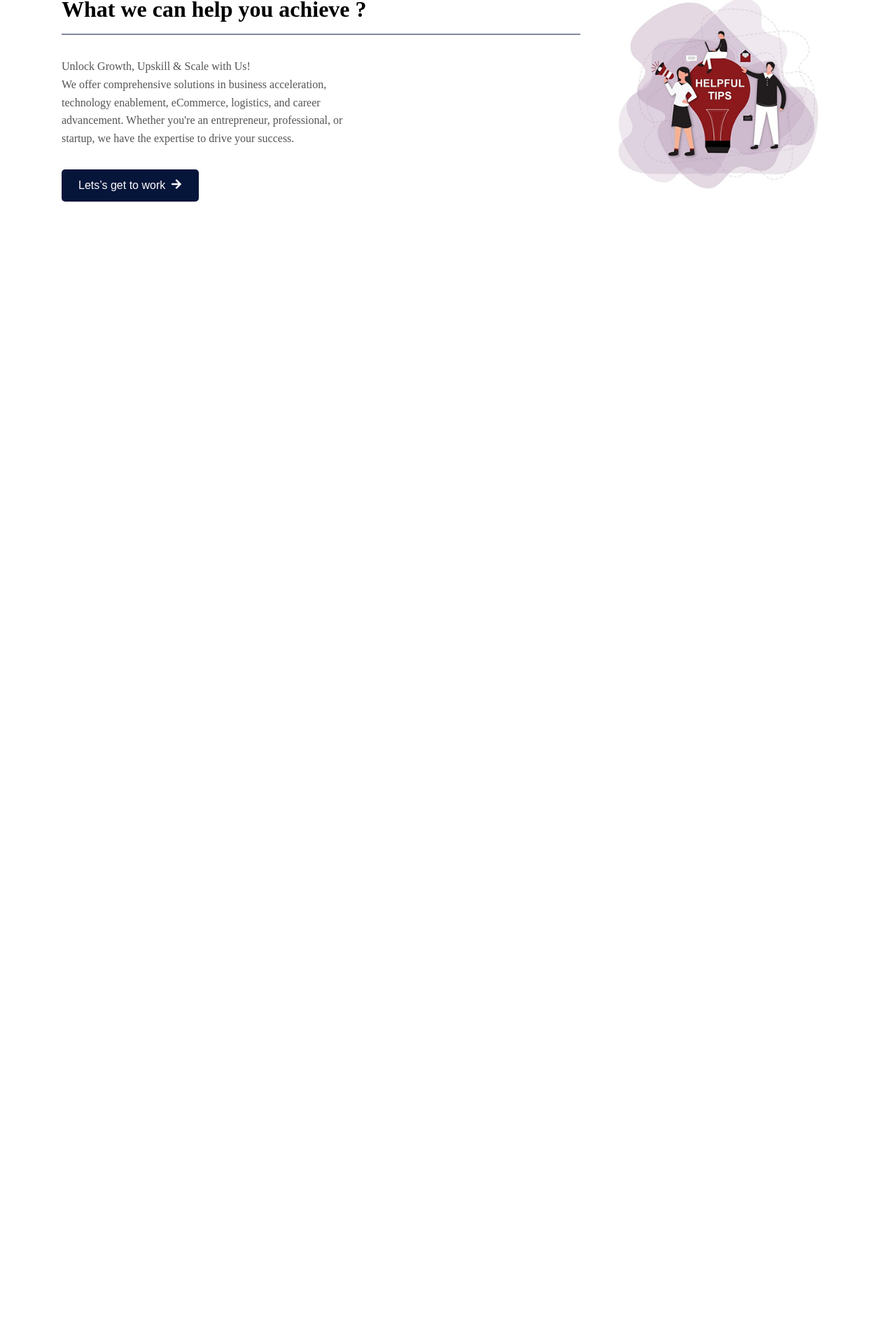
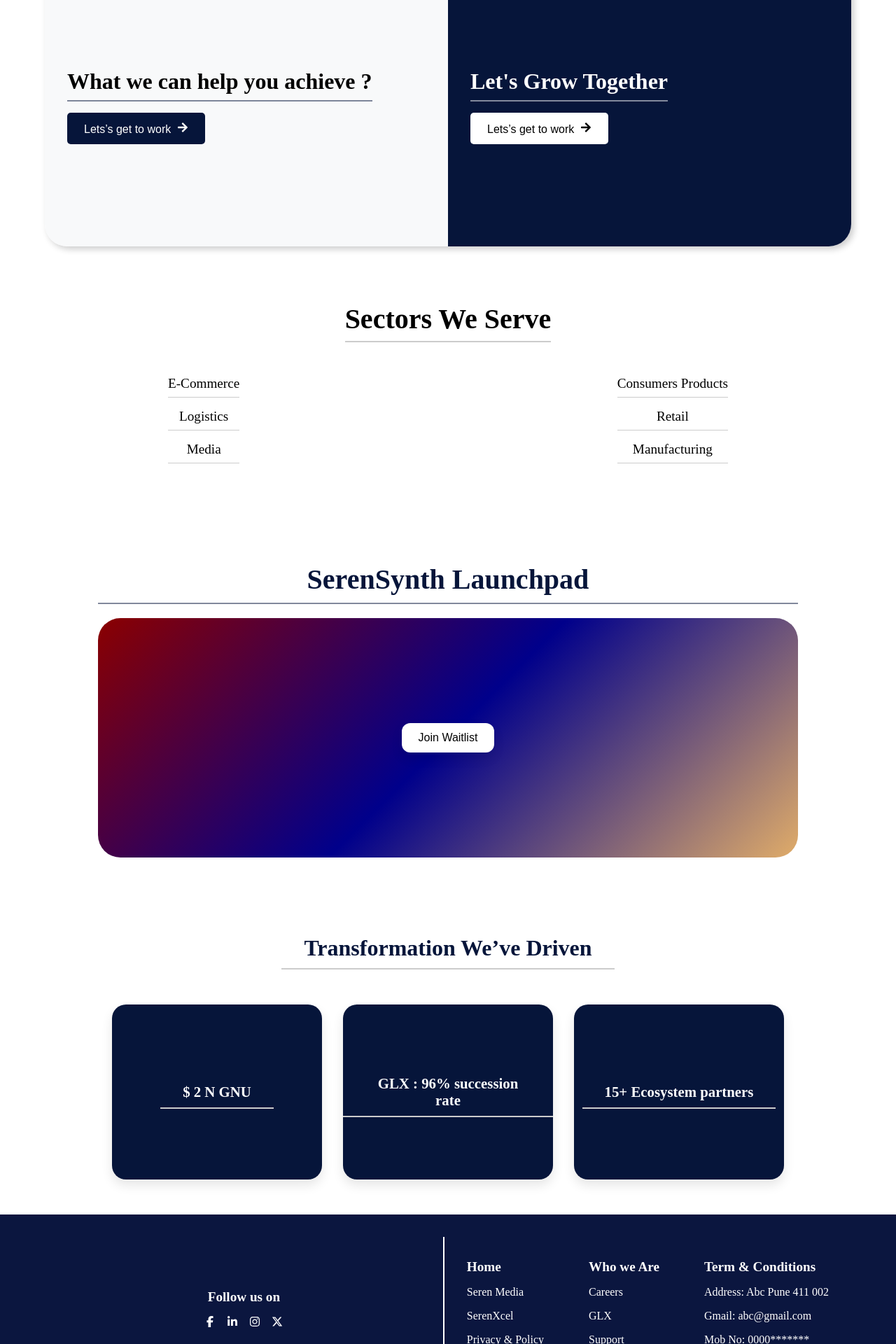
Before and after one commit to gurudesh0801/serensynth, a React (Vite) app: page / in a window 1280 px wide. Shown: the part 880-2800 px from the top of the page at 70% size. Before the commit the page ends 1227 px from the top, so only its background shows below. Built offline with nearby package versions, Linux system fonts and the light colour scheme.

Commit message:
changes done and add new design

```diff
--- a/src/App.jsx
+++ b/src/App.jsx
@@ -3,6 +3,8 @@ import "./App.css";
 import Hero from "./Components/Hero/Hero";
 import Navbar from "./Components/Navbar/Navbar";
 import HelpYouAchive from "./Components/HelpYouAchive/HelpYouAchive";
+import Section3 from "./Components/Section3/Section3";
+import Footer from "./Components/Footer/Footer";
 
 const App = () => {
   return (
@@ -10,6 +12,8 @@ const App = () => {
       <Navbar />
       <Hero />
       <HelpYouAchive />
+      <Section3 />
+      <Footer />
     </>
   );
 };
--- /dev/null
+++ b/src/Components/Footer/Footer.css
@@ -0,0 +1,69 @@
+.footer {
+  background-color: #0b163f;
+  color: white;
+  padding: 2rem 0;
+}
+
+.footer-container {
+  width: 90%;
+  margin: 0 auto;
+}
+
+.footer-content {
+  display: flex;
+  flex-wrap: wrap;
+  justify-content: space-between;
+  border-bottom: 1px solid white;
+  padding-bottom: 2rem;
+}
+
+.footer-section {
+  margin-bottom: 1.5rem;
+  text-align: center;
+  margin: auto;
+}
+
+.footer-section h4,
+.footer-links h4 {
+  font-size: 1.2rem;
+  margin-bottom: 1rem;
+}
+
+.social-icons {
+  display: flex;
+  gap: 1rem;
+}
+
+.footer-links {
+  display: flex;
+  gap: 4rem;
+  padding: 2rem;
+  border-left: 2px solid white;
+}
+
+.footer-links ul {
+  list-style: none;
+  padding: 0;
+}
+
+.footer-links li {
+  margin-bottom: 1rem;
+  cursor: pointer;
+}
+
+.footer-bottom {
+  text-align: center;
+  padding-top: 1rem;
+}
+
+/* Responsive Design */
+@media (max-width: 768px) {
+  .footer-content {
+    flex-direction: column;
+  }
+
+  .footer-links {
+    flex-direction: column;
+    gap: 2rem;
+  }
+}
--- /dev/null
+++ b/src/Components/Footer/Footer.jsx
@@ -0,0 +1,69 @@
+import React from "react";
+import {
+  FaFacebookF,
+  FaLinkedinIn,
+  FaInstagram,
+  FaXTwitter,
+} from "react-icons/fa6";
+import "./Footer.css";
+
+const Footer = () => {
+  return (
+    <footer className="footer">
+      <div className="footer-container">
+        <div className="footer-content">
+          {/* Section 1 */}
+          <div className="footer-section">
+            <h4>Follow us on</h4>
+            <div className="social-icons">
+              <FaFacebookF />
+              <FaLinkedinIn />
+              <FaInstagram />
+              <FaXTwitter />
+            </div>
+          </div>
+
+          {/* Section 2 */}
+          <div className="footer-links">
+            <div>
+              <h4>Home</h4>
+              <ul>
+                <li>Seren Media</li>
+                <li>SerenXcel</li>
+                <li>Privacy & Policy</li>
+              </ul>
+            </div>
+
+            <div>
+              <h4>Who we Are</h4>
+              <ul>
+                <li>Careers</li>
+                <li>GLX</li>
+                <li>Support</li>
+              </ul>
+            </div>
+
+            <div>
+              <h4>Term & Conditions</h4>
+              <ul>
+                <li>Address: Abc Pune 411 002</li>
+                <li>Gmail: abc@gmail.com</li>
+                <li>Mob No: 0000*******</li>
+              </ul>
+            </div>
+          </div>
+        </div>
+
+        {/* Copyright Section */}
+        <div className="footer-bottom">
+          <p>
+            Copyrights Serensynth Labs Private Limited © All Rights Reserved
+            2025
+          </p>
+        </div>
+      </div>
+    </footer>
+  );
+};
+
+export default Footer;
--- a/src/Components/HelpYouAchive/HelpYouAchive.css
+++ b/src/Components/HelpYouAchive/HelpYouAchive.css
@@ -1,136 +1,182 @@
+/* General Styles */
+.container2 {
+  width: 90%;
+  max-width: 1200px;
+  margin: 0 auto;
+  padding: 2rem 0;
+}
+
+/* Section Container */
 .secContainer {
   display: flex;
+  flex-wrap: wrap;
   align-items: center;
-  justify-content: space-between;
-  gap: 2rem;
-  padding: 3rem;
-  max-width: 1200px;
-  margin: auto;
+  justify-content: center;
+  border-radius: 2rem;
+  box-shadow: 4px 4px 10px rgba(0, 0, 0, 0.2);
 }
 
-/* Text Container */
-.textCont {
+/* First & Second Container */
+.firstCont,
+.secCont {
   flex: 1;
-  max-width: 70%;
+  display: flex;
+  flex-direction: column;
+  align-items: flex-start;
+  justify-content: center;
+  text-align: left;
+  padding: 2rem;
+  height: 50vh;
 }
 
-.textCont h1 {
+.firstCont {
+  background-color: #f8f9fa;
+  width: 55%;
+  border-top-left-radius: 2rem;
+  border-bottom-left-radius: 2rem;
+}
+
+.secCont {
+  background-color: #06153a;
+  color: white;
+  width: 45%;
+  border-top-right-radius: 2rem;
+  border-bottom-right-radius: 2rem;
+}
+
+/* Headings */
+.firstCont h1,
+.secCont h1 {
   font-size: 2rem;
   margin-bottom: 1rem;
-  padding: 1rem 0rem;
+  padding-bottom: 0.5rem;
   border-bottom: 2px solid #04133b80;
 }
 
-.textCont p {
-  font-size: 1rem;
-  line-height: 1.6;
-  padding: 1rem 0rem;
-  color: #555;
+.secCont h1 {
+  border-bottom-color: rgba(255, 255, 255, 0.5);
 }
 
-.textCont button {
-  display: flex;
-  align-items: center;
+/* Buttons */
+.firstCont button,
+.secCont button {
   background-color: #06153a;
-  color: #fff;
+  color: white;
   padding: 0.8rem 1.5rem;
   border: none;
   border-radius: 5px;
   font-size: 1rem;
   cursor: pointer;
-  margin-top: 1rem;
   transition: background 0.3s ease-in-out;
+  align-self: flex-start;
 }
 
-.textCont button span {
-  margin-left: 0.5rem;
+.secCont button {
+  background-color: white;
+  color: black;
 }
 
-.textCont button:hover {
+.firstCont button:hover {
   background-color: #0056b3;
 }
 
-/* Image Container */
-.imgCont {
-  flex: 1;
-  max-width: 30%;
-  display: flex;
-  justify-content: center;
+.secCont button:hover {
+  background-color: rgba(255, 255, 255, 0.8);
 }
 
-.imgCont img {
-  width: 100%;
-  max-width: 500px;
-  height: auto;
+/* Sectors Section */
+.thirdCont {
+  text-align: center;
+  margin-top: 3rem;
+  padding: 2rem;
 }
 
-/* Large Screens (Desktops) */
-@media (max-width: 1200px) {
-  .textCont h1 {
-    font-size: 2rem;
+.thirdCont h1 {
+  font-size: 2.5rem;
+  margin-bottom: 1rem;
+  padding-bottom: 0.5rem;
+  border-bottom: 2px solid rgba(0, 0, 0, 0.2);
+  display: inline-block;
+}
+
+/* Items List */
+.items {
+  display: flex;
+  justify-content: space-between;
+  flex-wrap: wrap;
+  gap: 2rem;
+  max-width: 800px;
+  margin: 2rem auto;
+}
+
+.items ul {
+  list-style: none;
+  padding: 0;
+}
+
+.items li {
+  font-size: 1.2rem;
+  margin-bottom: 1rem;
+  border-bottom: 1px solid rgba(0, 0, 0, 0.2);
+  padding-bottom: 0.5rem;
+}
+
+/* Responsive Design */
+@media (max-width: 1024px) {
+  .secContainer {
+    flex-direction: column;
   }
 
-  .textCont p {
-    font-size: 1.1rem;
+  .firstCont,
+  .secCont {
+    width: 100%;
+    height: auto;
   }
 }
 
-/* Medium Screens (Laptops & Tablets) */
-@media (max-width: 1024px) {
-  .secContainer {
-    flex-direction: column;
-    text-align: center;
-  }
-
-  .textCont {
-    max-width: 100%;
-  }
-
-  .imgCont {
-    max-width: 100%;
-  }
-
-  .textCont button {
-    margin: 1rem auto;
-  }
-}
-
-/* Small Screens (Mobiles) */
 @media (max-width: 600px) {
-  .textCont h1 {
+  .firstCont h1,
+  .secCont h1 {
     font-size: 1.8rem;
   }
 
-  .textCont p {
-    font-size: 1rem;
-  }
-
-  .textCont button {
+  .firstCont button,
+  .secCont button {
     padding: 0.7rem 1.2rem;
     font-size: 0.9rem;
   }
 
-  .imgCont img {
-    max-width: 350px;
+  .thirdCont h1 {
+    font-size: 2rem;
+  }
+
+  .items li {
+    font-size: 1rem;
+  }
+
+  .items {
+    flex-direction: column;
+    align-items: center;
   }
 }
 
-/* Extra Small Screens (Small Mobiles) */
 @media (max-width: 400px) {
-  .textCont h1 {
+  .firstCont h1,
+  .secCont h1 {
     font-size: 1.5rem;
   }
 
-  .textCont p {
-    font-size: 0.9rem;
-  }
-
-  .textCont button {
+  .firstCont button,
+  .secCont button {
     padding: 0.6rem 1rem;
     font-size: 0.8rem;
   }
 
-  .imgCont img {
-    max-width: 280px;
+  .thirdCont h1 {
+    font-size: 1.8rem;
+  }
+
+  .items li {
+    font-size: 0.9rem;
   }
 }
--- a/src/Components/HelpYouAchive/HelpYouAchive.jsx
+++ b/src/Components/HelpYouAchive/HelpYouAchive.jsx
@@ -6,26 +6,44 @@ import "./HelpYouAchive.css";
 const HelpYouAchive = () => {
   return (
     <>
+      <div className="container2">
         <div className="secContainer">
-        <div className="textCont">
+          <div className="firstCont">
             <h1>What we can help you achieve ?</h1>
-          <p>
-            Unlock Growth, Upskill & Scale with Us! <br /> We offer
-            comprehensive solutions in business acceleration, <br />
-            technology enablement, eCommerce, logistics, and career <br />
-            advancement. Whether you're an entrepreneur, professional, or <br />
-            startup, we have the expertise to drive your success.
-          </p>
             <button>
-            Lets’s get to work
+              Lets’s get to work &nbsp;
               <span>
                 <FaArrowRight />
               </span>
             </button>
           </div>
 
-        <div className="imgCont">
-          <img src={img} alt="" />
+          <div className="secCont">
+            <h1>Let's Grow Together</h1>
+            <button>
+              Lets’s get to work &nbsp;
+              <span>
+                <FaArrowRight />
+              </span>
+            </button>
+          </div>
+        </div>
+
+        <div className="thirdCont">
+          <h1>Sectors We Serve</h1>
+
+          <div className="items">
+            <ul>
+              <li>E-Commerce</li>
+              <li>Logistics</li>
+              <li>Media</li>
+            </ul>
+            <ul>
+              <li>Consumers Products</li>
+              <li>Retail</li>
+              <li>Manufacturing</li>
+            </ul>
+          </div>
         </div>
       </div>
     </>
--- a/src/Components/Hero/Hero.css
+++ b/src/Components/Hero/Hero.css
@@ -4,7 +4,7 @@
 .container {
   width: 100%;
   height: 100vh;
-  background: url("../../assets/Images/HeroBGImg.png") center/cover no-repeat;
+  background: url("../../assets/Images/bgimg3.jpg") center/cover no-repeat;
   position: relative;
 }
 
--- /dev/null
+++ b/src/Components/Section3/Section3.css
@@ -0,0 +1,152 @@
+/* General Styles */
+.container3 {
+  display: flex;
+  justify-content: center;
+  align-items: center;
+  height: 60vh;
+}
+
+.launchpad {
+  text-align: center;
+  width: 90%;
+  max-width: 1000px;
+}
+
+.launchpad h1 {
+  font-size: 2.5rem;
+  color: #06153a;
+  font-weight: bold;
+  margin-bottom: 20px;
+  text-align: center;
+  border-bottom: 2px solid #04133b80;
+  padding-bottom: 10px;
+}
+
+/* Gradient Box */
+.launchpadDiv {
+  background: linear-gradient(135deg, #8b0000, #00008b, #e0ac69);
+  border-radius: 2rem;
+  padding: 150px 2rem;
+  display: flex;
+  justify-content: center;
+  align-items: center;
+}
+
+/* Button Styles */
+.launchpadDiv button {
+  background-color: #fff;
+  color: #000;
+  border: none;
+  padding: 12px 24px;
+  font-size: 1rem;
+  font-weight: 500;
+  border-radius: 12px;
+  cursor: pointer;
+  box-shadow: 0 8px 16px rgba(0, 0, 0, 0.1);
+  transition: all 0.3s ease;
+}
+
+.launchpadDiv button:hover {
+  background-color: #4c06a6;
+  color: #fff;
+}
+
+.secDiv {
+  text-align: center;
+  margin: 50px 0;
+}
+
+.secDiv h1 {
+  font-size: 2rem;
+  padding: 2rem;
+  color: #06153a;
+  font-weight: bold;
+  margin-bottom: 20px;
+  border-bottom: 2px solid #ccc;
+  padding-bottom: 10px;
+  display: inline-block;
+}
+
+/* Boxes Layout */
+.boxes {
+  display: flex;
+  justify-content: center;
+  gap: 30px;
+  margin-top: 30px;
+}
+
+.box1,
+.box2,
+.box3 {
+  font-size: 1.3rem;
+  background-color: #06153a;
+  color: white;
+  width: 300px;
+  height: 250px;
+  border-radius: 20px;
+  display: flex;
+  justify-content: center;
+  align-items: center;
+  box-shadow: 0 8px 16px rgba(0, 0, 0, 0.1);
+}
+
+.box1 h1,
+.box2 h1,
+.box3 h1 {
+  color: #fff;
+  font-size: 1.3rem;
+}
+
+/* Responsive Design */
+@media (max-width: 768px) {
+  .launchpad h1 {
+    font-size: 2rem;
+  }
+
+  .launchpadDiv {
+    padding: 80px 0;
+  }
+
+  button {
+    padding: 10px 20px;
+    font-size: 0.9rem;
+  }
+  .boxes {
+    flex-wrap: wrap;
+    gap: 20px;
+  }
+
+  .box1,
+  .box2,
+  .box3 {
+    width: 250px;
+    height: 140px;
+  }
+}
+
+@media (max-width: 480px) {
+  .launchpad {
+    margin-top: 0;
+  }
+  .launchpad h1 {
+    font-size: 1.8rem;
+  }
+
+  .launchpadDiv {
+    padding: 60px 0;
+  }
+
+  button {
+    padding: 8px 16px;
+    font-size: 0.8rem;
+  }
+  .secDiv {
+    margin-top: 0;
+  }
+  .box1,
+  .box2,
+  .box3 {
+    width: 200px;
+    height: 120px;
+  }
+}
--- /dev/null
+++ b/src/Components/Section3/Section3.jsx
@@ -0,0 +1,33 @@
+import React from "react";
+import "./Section3.css";
+
+const Section3 = () => {
+  return (
+    <>
+      <div className="container3">
+        <div className="launchpad">
+          <h1>SerenSynth Launchpad</h1>
+          <div className="launchpadDiv">
+            <button>Join Waitlist</button>
+          </div>
+        </div>
+      </div>
+      <div className="secDiv">
+        <h1>Transformation We’ve Driven</h1>
+        <div className="boxes">
+          <div className="box1">
+            <h1>$ 2 N GNU</h1>
+          </div>
+          <div className="box2">
+            <h1>GLX : 96% succession rate</h1>
+          </div>
+          <div className="box3">
+            <h1>15+ Ecosystem partners</h1>
+          </div>
+        </div>
+      </div>
+    </>
+  );
+};
+
+export default Section3;
```
Also changed, not shown: 1 other file (tests, documents, lock files or other folders). Lines whose indentation alone changed are shown as unchanged.
